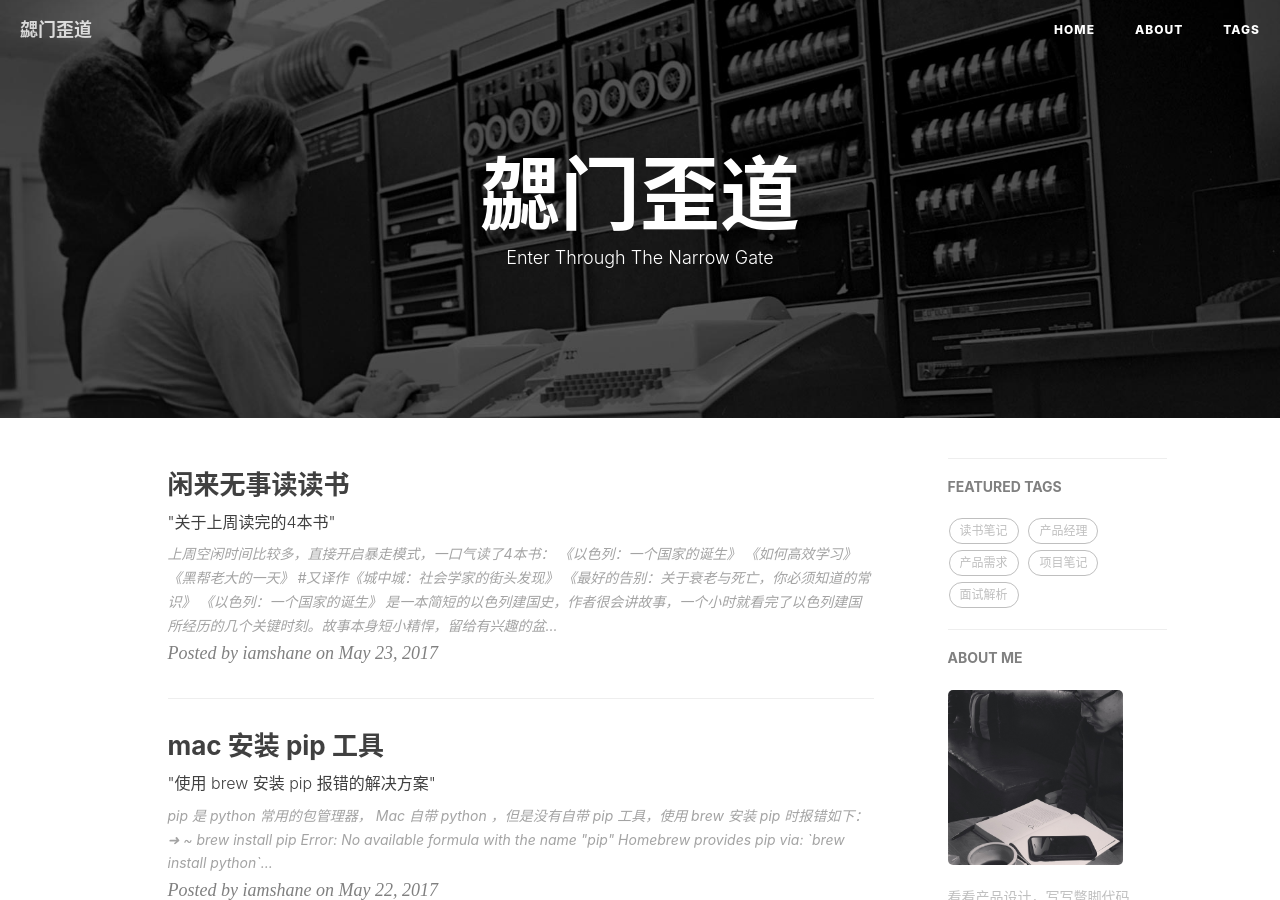
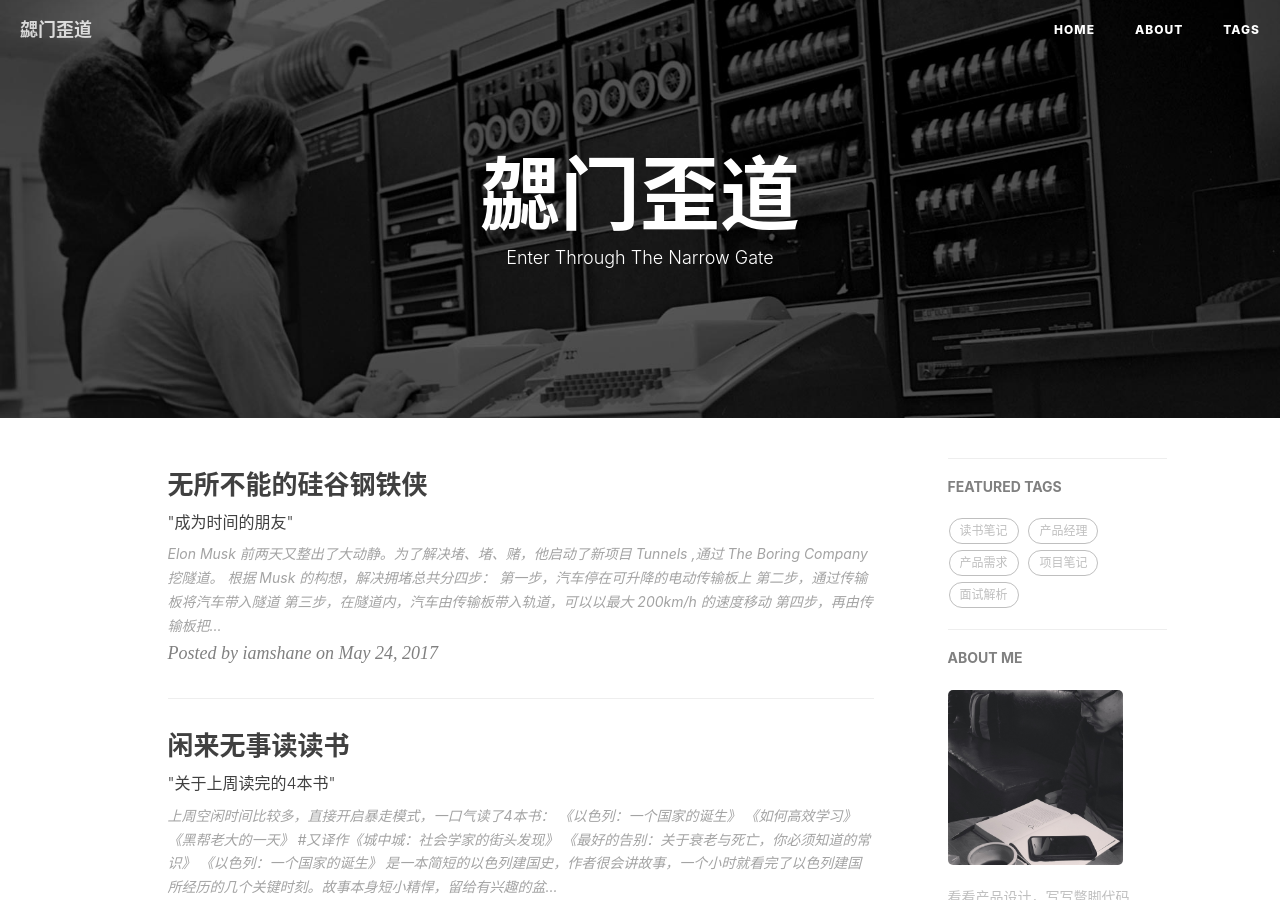
Before and after one commit to shaneliu/shaneliu.github.io, a Jekyll site: the page built from index.html, in a window 1280 px wide and 900 px high. Built offline with Jekyll 4.4.1, drawn with Linux system fonts in a browser that asks for light colours; nearby versions of some CDN libraries; the list of posts is cut into pages by our own code; comment, search, counter and statistics services are not loaded; some of the changed text lies outside the part shown.

Commit message:
add about choice

```diff
--- a/_posts/2017-05-23-just-read.markdown
+++ b/_posts/2017-05-23-just-read.markdown
@@ -88,4 +88,4 @@ tags:
 2. 手术或者不手术，哪种方式达到最低要求的概率更高，如果不能满足最低要求，那么哪种方式满足最重要需求的可能性更高。
 3. 如果能达到期望，那么要付出的代价是什么？
 
-补充了这三点之后，选择才能是选择，而不是瞎猜。
+补充了这三点之后，选择才能是选择，而不是瞎猜。最终是为了实现我们的目标选择一个成功率更高的方案。
--- /dev/null
+++ b/_posts/2017-05-24-about-choice.markdown
@@ -0,0 +1,64 @@
+---
+layout:     post
+title:      "无所不能的硅谷钢铁侠"
+subtitle:   " \"成为时间的朋友\""
+date:       2017-05-24 12:00:00
+author:     "iamshane"
+header-img: "img/How-to-learn-Enlgish-fast.png"
+tags:
+    - 读书笔记
+    - 特斯拉
+    - SpaceX
+    - Elon Musk
+    - Tunnel
+    - 马斯克
+---
+
+
+
+
+Elon Musk 前两天又整出了大动静。为了解决堵、堵、赌，他启动了新项目 Tunnels ,通过 The Boring Company 挖隧道。
+
+根据 Musk 的构想，解决拥堵总共分四步：
+
+__第一步，汽车停在可升降的电动传输板上__
+
+<img class="shadow" width="320" src="/img/in-post/post-about-choice/step1.gif" />
+
+![](/img/in-post/post-about-choice/step1.gif)
+
+__第二步，通过传输板将汽车带入隧道__
+
+![](img/in-post/post-about-choice/step2.gif)
+
+__第三步，在隧道内，汽车由传输板带入轨道，可以以最大 200km/h 的速度移动__
+
+![](img/in-post/post-about-choice/step3.gif)
+
+__第四步，再由传输板把汽车送回地面__
+
+![](img/in-post/post-about-choice/step4.png)
+
+---
+
+自特斯拉 Model S 诞生之后，我印象中每次 Musk 的出现都给人屌炸天的感觉，天下再无难事。
+
+前些日子在「微信读书」里又读了一本 Musk 的书，叫做[「特斯拉之父」](https://www.amazon.cn/gp/product/B00QLFOU5Y/ref=as_li_qf_sp_asin_tl?ie=UTF8&camp=536&creative=3200&creativeASIN=B00QLFOU5Y&linkCode=as2&tag=iamshane-23)。这本书开始简单介绍了 Musk 不为人知的童年生活、成长及感情经历，然后笔锋一抓，浓墨重彩的描述了他的创业人生：从早早的财务自由；到大胆跨界过程中的种种磨难、抉择、非议；以及最后每一次的转危为安，走上新台阶。
+
+简单整理了书中关于 SpaceX 和特斯拉的时间轴，发现 Musk 每次的选择都在一个很大的时间尺里。
+
+![](img/in-post/post-about-choice/timelineofmusk.png)
+
+2002年，我记得国内还在 web 浪潮阶段，web 2.0 和 mobile first 都还没有开始的时候，Musk 已经成立 SpaceX 开始跨界了。
+
+ 和 特斯拉的时间轴来看，
+预见和耐心的重要性，机会是属于有准备的人，时间在参与者和旁观者来看是不一样的感觉，一个存在放大效应 一个则是缩小效应
+
+惊叹之余，引发了一个对于选择的思考：__选择的时候，我们到底应该把自己放在怎样的一个时间尺里？__
+
+洞见
+接受时间始于自己身上的放大效应
+不断前进
+
+
+送给所有面临选择的朋友，也送给我自己。
```
Also changed, not shown: img/Autumn-Capital.jpg (added), img/Icebox-Cluster.jpg (added), img/Upon-Descent.jpg (added), img/a2793cbc256e539858a1ade5c2.jpg (added), img/boom.jpg (added), img/in-post/post-about-choice/step1.gif (added), img/in-post/post-about-choice/step2.gif (added), img/in-post/post-about-choice/step3.gif (added), img/in-post/post-about-choice/step4.jpeg (added), img/in-post/post-about-choice/timelineofmusk.png (added), 1 other file.
